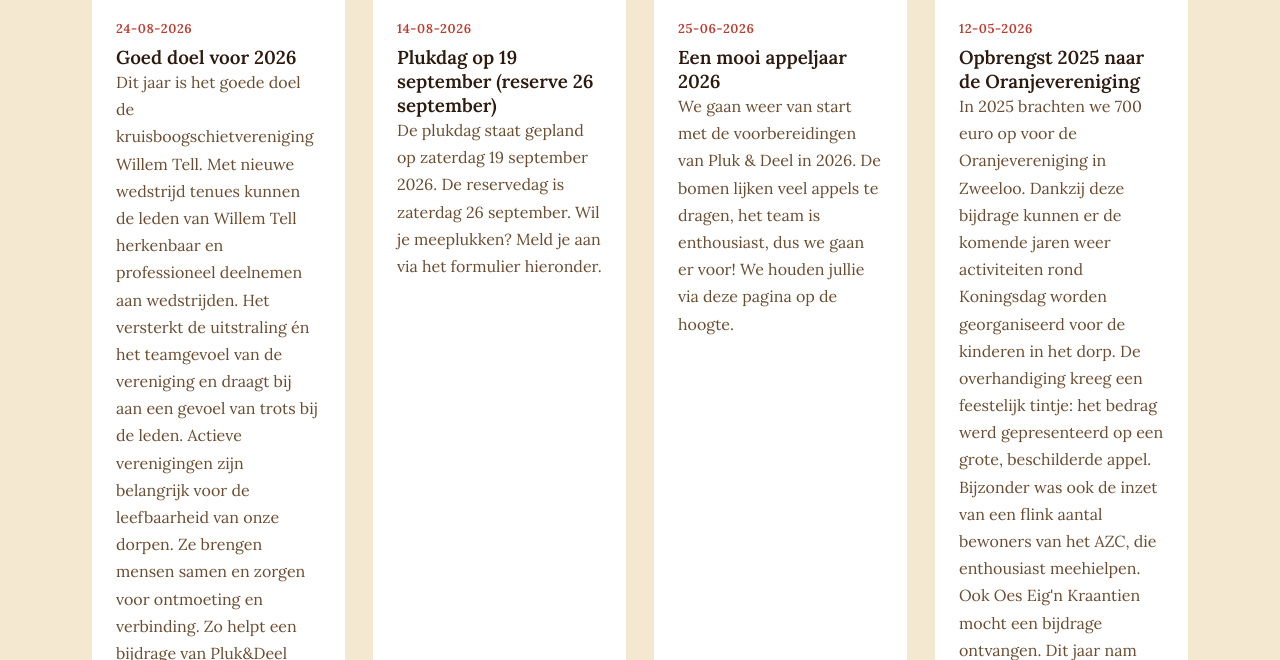
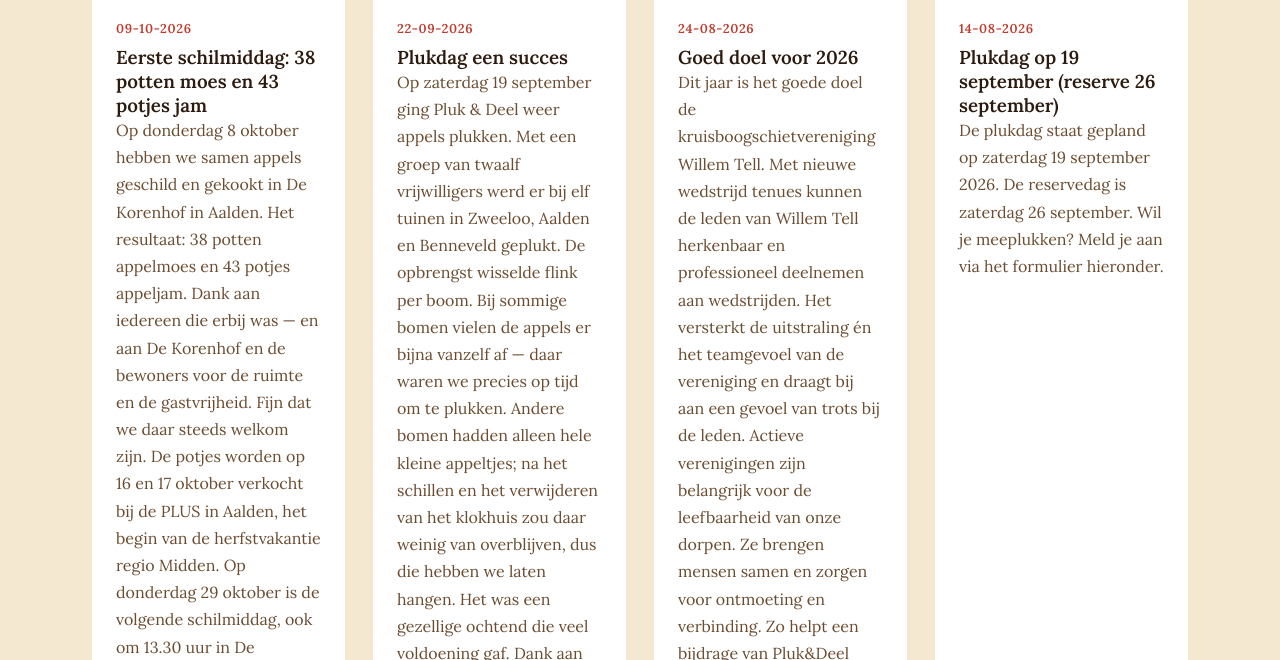
Before and after one commit to PlukenDeel/Pluk-en-Deel-2, a Jekyll site: the page built from index.html, in a window 1280 px wide and 900 px high, scrolled down 2181 px, cut to the strip 240-900 px from the top of the window. Built offline with Jekyll 4.4.1, drawn with Linux system fonts in a browser that asks for light colours; some web fonts are replaced; some of the changed text lies outside the part shown.

Commit message:
Voeg twee nieuwsberichten toe: plukdag en eerste schilmiddag
Co-Authored-By: Claude Sonnet 4.6 <noreply@anthropic.com>

```diff
--- a/_data/nieuws.yml
+++ b/_data/nieuws.yml
@@ -1,4 +1,14 @@
 items:
+  - titel: "Eerste schilmiddag: 38 potten moes en 43 potjes jam"
+    datum: 09-10-2026
+    tekst: "Op donderdag 8 oktober hebben we samen appels geschild en gekookt in De Korenhof in Aalden. Het resultaat: 38 potten appelmoes en 43 potjes appeljam. Dank aan iedereen die erbij was — en aan De Korenhof en de bewoners voor de ruimte en de gastvrijheid. Fijn dat we daar steeds welkom zijn. De potjes worden op 16 en 17 oktober verkocht bij de PLUS in Aalden, het begin van de herfstvakantie regio Midden. Op donderdag 29 oktober is de volgende schilmiddag, ook om 13.30 uur in De Korenhof. Iedereen is welkom, ook als je er deze keer niet bij was."
+    foto: ''
+    foto_alt: ''
+  - titel: Plukdag een succes
+    datum: 22-09-2026
+    tekst: Op zaterdag 19 september ging Pluk & Deel weer appels plukken. Met een groep van twaalf vrijwilligers werd er bij elf tuinen in Zweeloo, Aalden en Benneveld geplukt. De opbrengst wisselde flink per boom. Bij sommige bomen vielen de appels er bijna vanzelf af — daar waren we precies op tijd om te plukken. Andere bomen hadden alleen hele kleine appeltjes; na het schillen en het verwijderen van het klokhuis zou daar weinig van overblijven, dus die hebben we laten hangen. Het was een gezellige ochtend die veel voldoening gaf. Dank aan alle plukkers en aan de tuineigenaren die hun appels beschikbaar stelden! De volgende stap is schillen en koken, op donderdag 8 oktober in De Korenhof in Aalden. Wil je daarbij helpen? Meld je aan via www.plukendeel.nl of stuur een mail naar info@plukendeel.nl. We zijn nog op zoek naar schone glazen potten met metalen deksel, zonder etiket. Je kunt ze neerzetten in de kast rechts naast de oprit van Klooster 2. Alvast veel dank.
+    foto: ''
+    foto_alt: ''
   - titel: Goed doel voor 2026
     datum: 24-08-2026
     tekst: Dit jaar is het goede doel de kruisboogschietvereniging Willem Tell. Met nieuwe wedstrijd tenues kunnen de leden van Willem Tell herkenbaar en professioneel deelnemen aan wedstrijden. Het versterkt de uitstraling én het teamgevoel van de vereniging en draagt bij aan een gevoel van trots bij de leden. Actieve verenigingen zijn belangrijk voor de leefbaarheid van onze dorpen. Ze brengen mensen samen en zorgen voor ontmoeting en verbinding. Zo helpt een bijdrage van Pluk&Deel Willem Tell om als vereniging sterk en zichtbaar te blijven.
```
